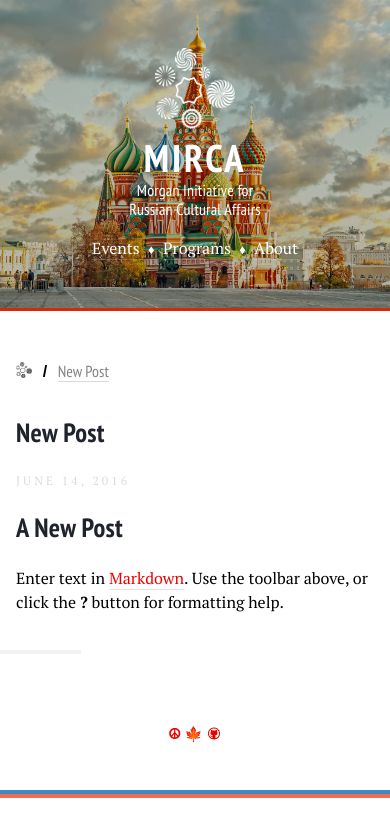
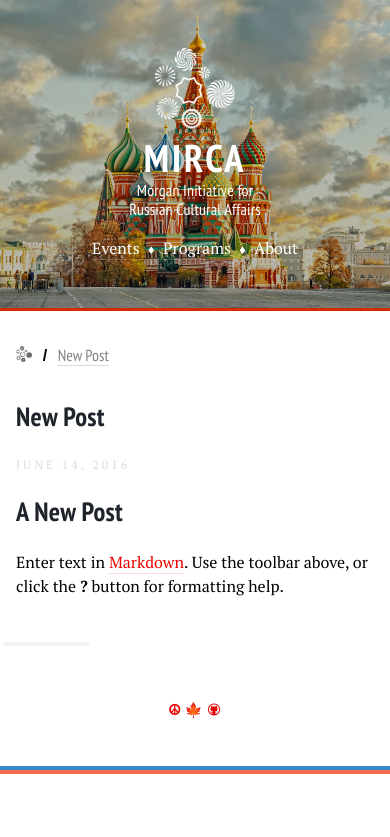
Before and after one commit to dy/mircamtl.github.io, a Jekyll site: the page built from _posts/2016-06-14-new-post.md, in a window 390 px wide. Shown: the top 837 px of the page. Built offline with Jekyll 4.4.1, drawn with Linux system fonts in a browser that asks for light colours.

Commit message:
Fix mobile post content

```diff
--- a/_layouts/default.html
+++ b/_layouts/default.html
@@ -15,8 +15,10 @@
 
 		{% include header.html %}
 
-		<section class="page-content content-centered">
-			{{ content }}
+		<section class="page-content">
+			<div class="content-centered">
+				{{ content }}
+			</div>
 		</section>
 
 		<!-- {% include form.html %} -->
--- a/css/index.css
+++ b/css/index.css
@@ -261,7 +261,7 @@
 	}
 
 	.breadcrumbs {
-		margin-left: 1rem;
+		margin-left: 0rem;
 	}
 }
 
@@ -324,6 +324,12 @@
 .page-content {
 	overflow: hidden;
 	padding: 2rem 0;
+}
+
+@media screen and (max-width: 42rem) {
+	.page-content {
+		padding: 1rem 1rem;
+	}
 }
 
 .post-content img,
@@ -624,13 +630,6 @@
 	/*background: url('../img/border.png') repeat-x left center;*/
 }
 
-@media (max-width: 42em) {
-	.post {
-		padding: 1rem 1rem;
-	}
-}
-
-
 .post-item {
 	position: relative;
 	margin: 0;
@@ -727,9 +726,8 @@
 }
 
 @media (max-width: 42rem) {
-	.post-item {
-		padding-left: 1rem;
-		padding-right: 1rem;
+	.post {
+		padding-top: 1rem;
 	}
 
 	.post-item h1,
```
